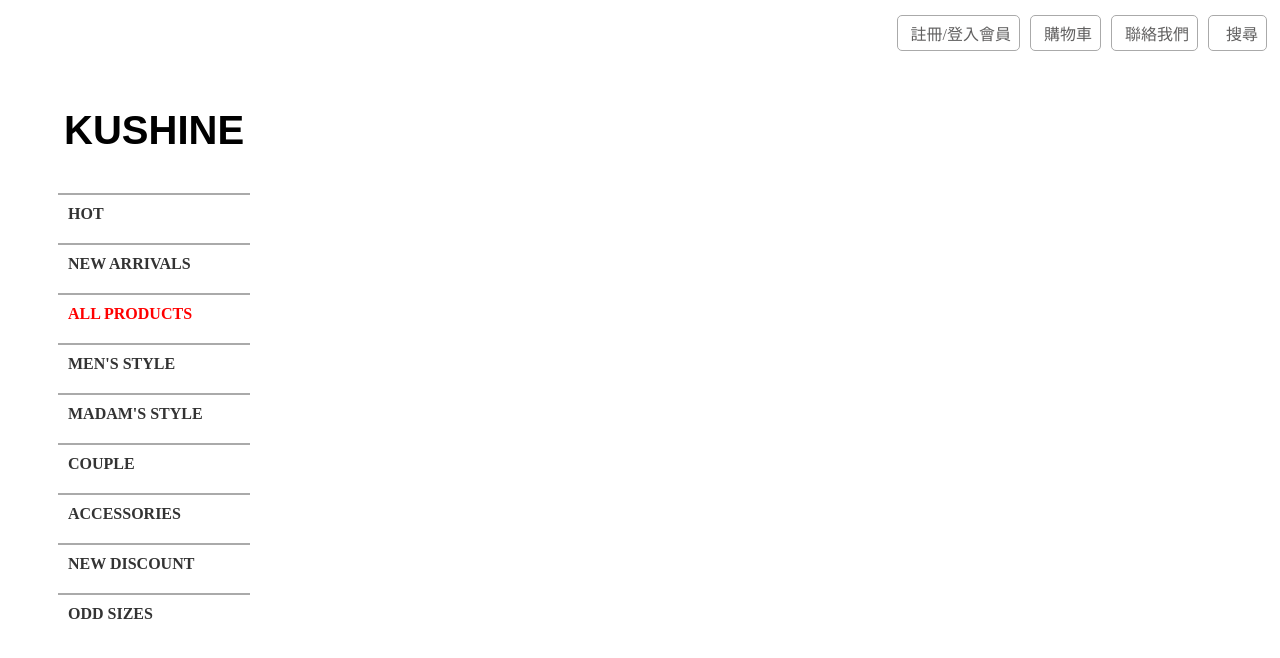
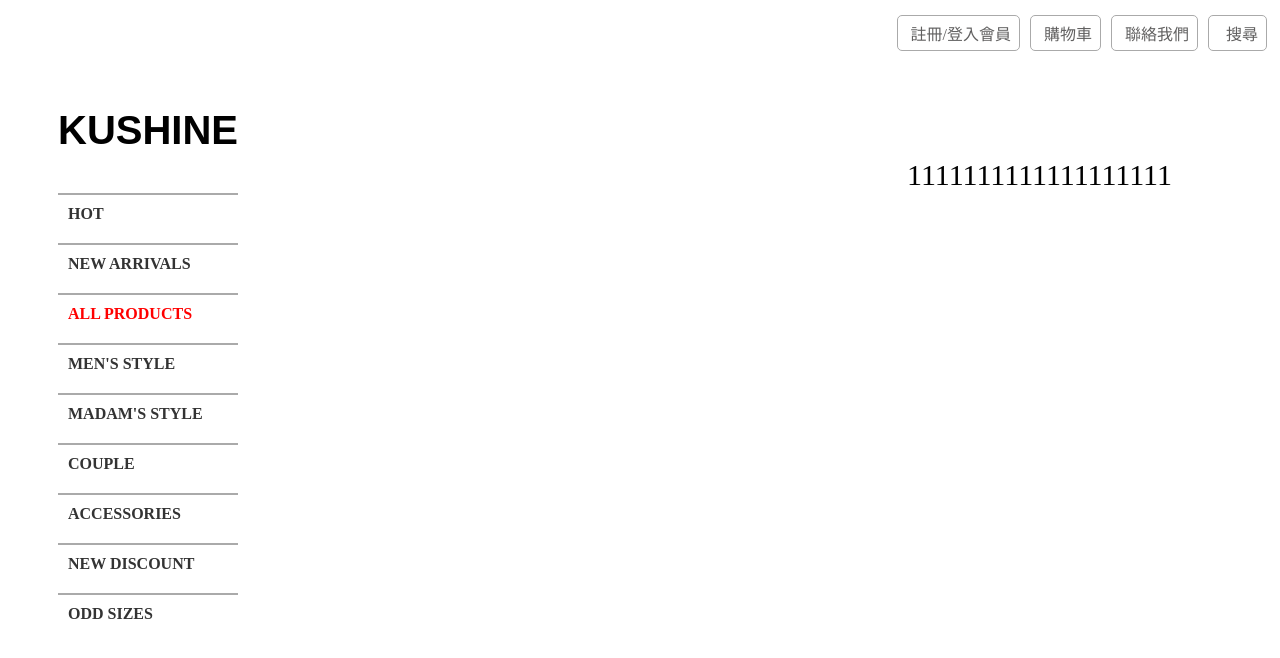
Before and after one commit to s0227373691/kushine, a React (Create React App) app in the folder client/: page /allproducts in a window 1280 px wide. Shown: the top 658 px of the page. Built offline with nearby package versions, Linux system fonts and the light colour scheme; the HTML template or start-up script is replaced by a standard one.

Commit message:
新增Route測試

```diff
--- a/client/src/App.jsx
+++ b/client/src/App.jsx
@@ -5,12 +5,23 @@
 import NavMenu from "./components/navMenu";
 import NavMenuMobile from "./components/navMenuMobile";
 
+import { BrowserRouter as Router, Switch, Route } from "react-router-dom";
+import Test1 from "./components/Test1";
+import Test2 from "./components/Test2";
+
 const App = () => (
   <div>
     <BtnList />
     <Center>
-      <NavMenu />
-      <NavMenuMobile />
+      <Router>
+        <NavMenu />
+        <NavMenuMobile />
+        <Switch>
+          <Route path="/shoppingCart" component={Test1} />
+          <Route path="/newarrivals" component={Test2} />
+          <Route path="/allproducts" component={Test1} />
+        </Switch>
+      </Router>
     </Center>
   </div>
 );
--- /dev/null
+++ b/client/src/components/Test1.jsx
@@ -0,0 +1,9 @@
+import React from "react";
+
+const Test1 = () => {
+  return (
+    <div style={{ fontSize: "30px", margin: "100px" }}>1111111111111111111</div>
+  );
+};
+
+export default Test1;
--- /dev/null
+++ b/client/src/components/Test2.jsx
@@ -0,0 +1,9 @@
+import React from "react";
+
+const Test2 = () => {
+  return (
+    <div style={{ fontSize: "30px", margin: "100px" }}>22222222222222</div>
+  );
+};
+
+export default Test2;
--- a/client/src/components/navMenu.jsx
+++ b/client/src/components/navMenu.jsx
@@ -1,13 +1,12 @@
 import React from "react";
 import styled from "styled-components";
-import { BrowserRouter as Router, NavLink } from "react-router-dom";
+import { NavLink } from "react-router-dom";
 
 import device from "../config/device-size";
 
 const NavMenu = () => {
   return (
     <MenuContainer>
-      <Router>
       <Home>
         <NavLink exact to="/">
           KUSHINE
@@ -60,7 +59,6 @@
           </NavLink>
         </MenuItem>
       </MenuList>
-      </Router>
     </MenuContainer>
   );
 };
--- a/client/src/components/navMenuMobile.jsx
+++ b/client/src/components/navMenuMobile.jsx
@@ -22,7 +22,6 @@
 
   return (
     <MenuContainer>
-      <Router>
       <Nav>
         <NavLink to={location => location.pathname}>
           <BtnMenuBar
@@ -113,8 +112,6 @@
           </MenuList>
         </section>
       </DivMenu>
-      </Router>
-
       <BackDrop
         show={divSearchDisplay || divMenuDisplay}
         clicked={handleBackDropClick}
```
Also changed, not shown: 1 other file (tests, documents, lock files or other folders). Lines whose indentation alone changed are shown as unchanged.
